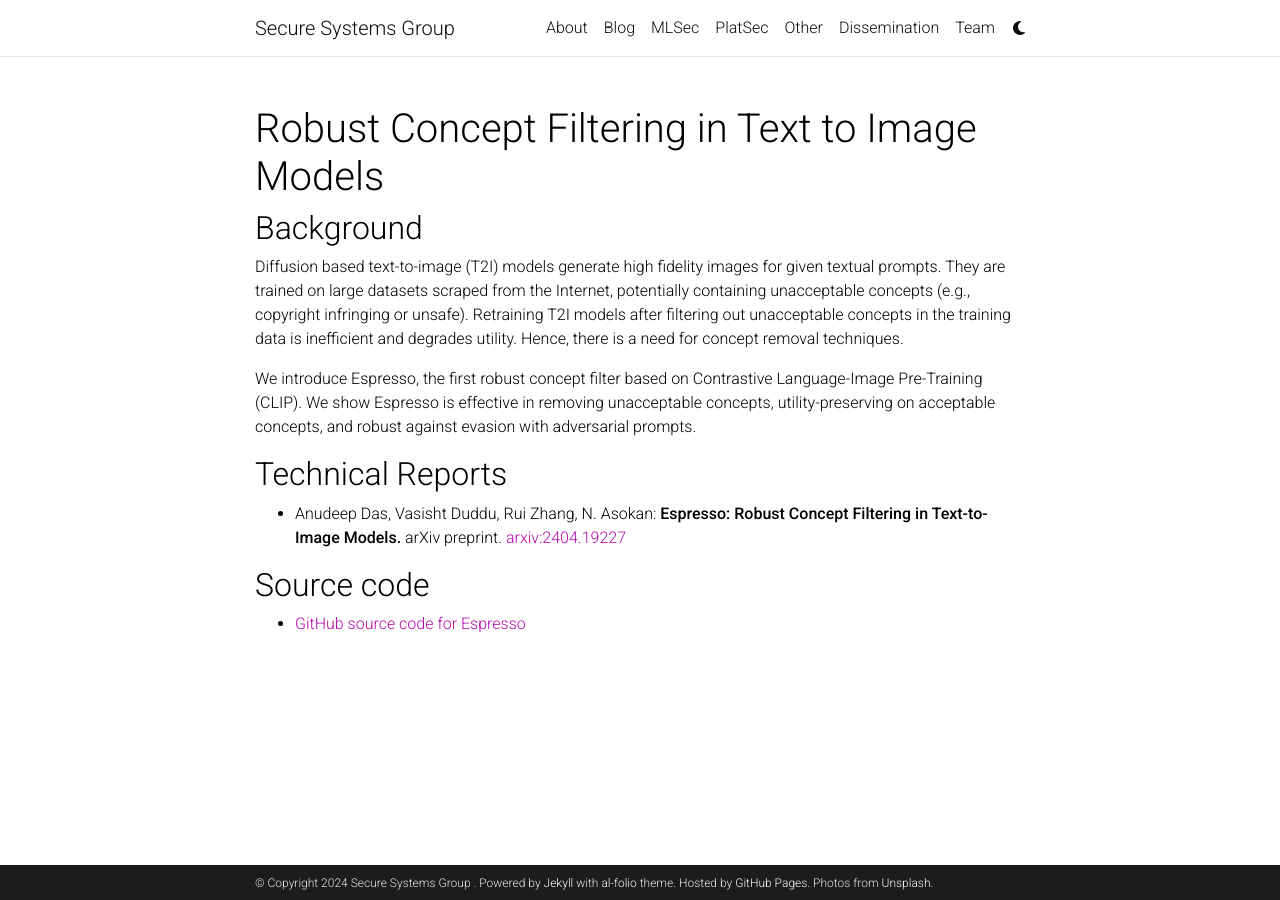
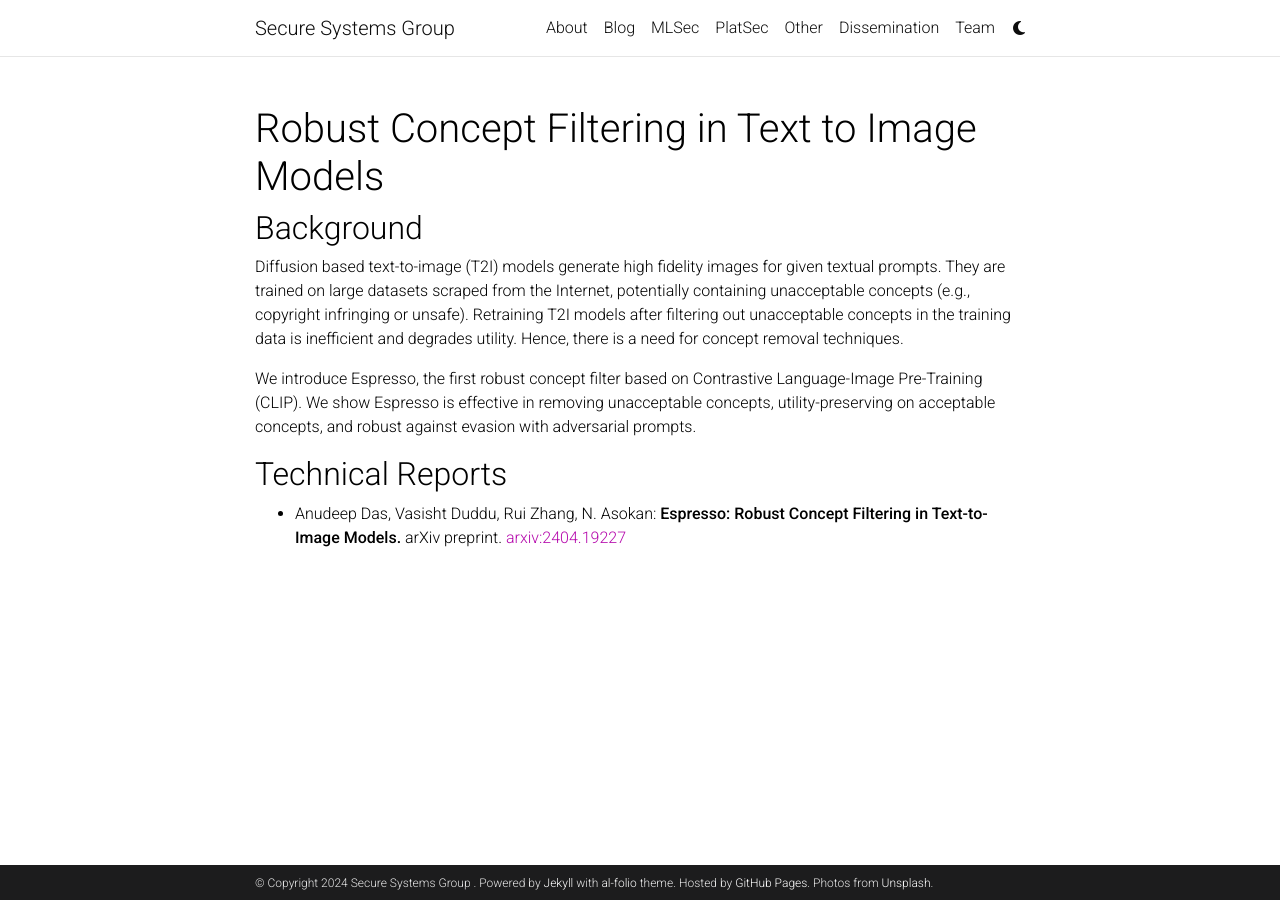
Before and after one commit to ssg-research/ssg-research.github.io, a Jekyll site: the page built from _projects/mlsec/conceptfilter.md, in a window 1280 px wide. Built offline with Jekyll 4.4.1, drawn with Linux system fonts in a browser that asks for light colours; comment, search, counter and statistics services are not loaded; a style sheet for code colours, icons or effects is not loaded.

Commit message:
Update conceptfilter.md

```diff
--- a/_projects/mlsec/conceptfilter.md
+++ b/_projects/mlsec/conceptfilter.md
@@ -22,8 +22,3 @@ We show Espresso is effective in removing unacceptable concepts, utility-preserv
 ## Technical Reports
 
 - Anudeep Das, Vasisht Duddu, Rui Zhang, N. Asokan: **Espresso: Robust Concept Filtering in Text-to-Image Models.** arXiv preprint. [arxiv:2404.19227](https://arxiv.org/abs/2404.19227)
-
-
-## Source code
-
-- [GitHub source code for Espresso]()
```
